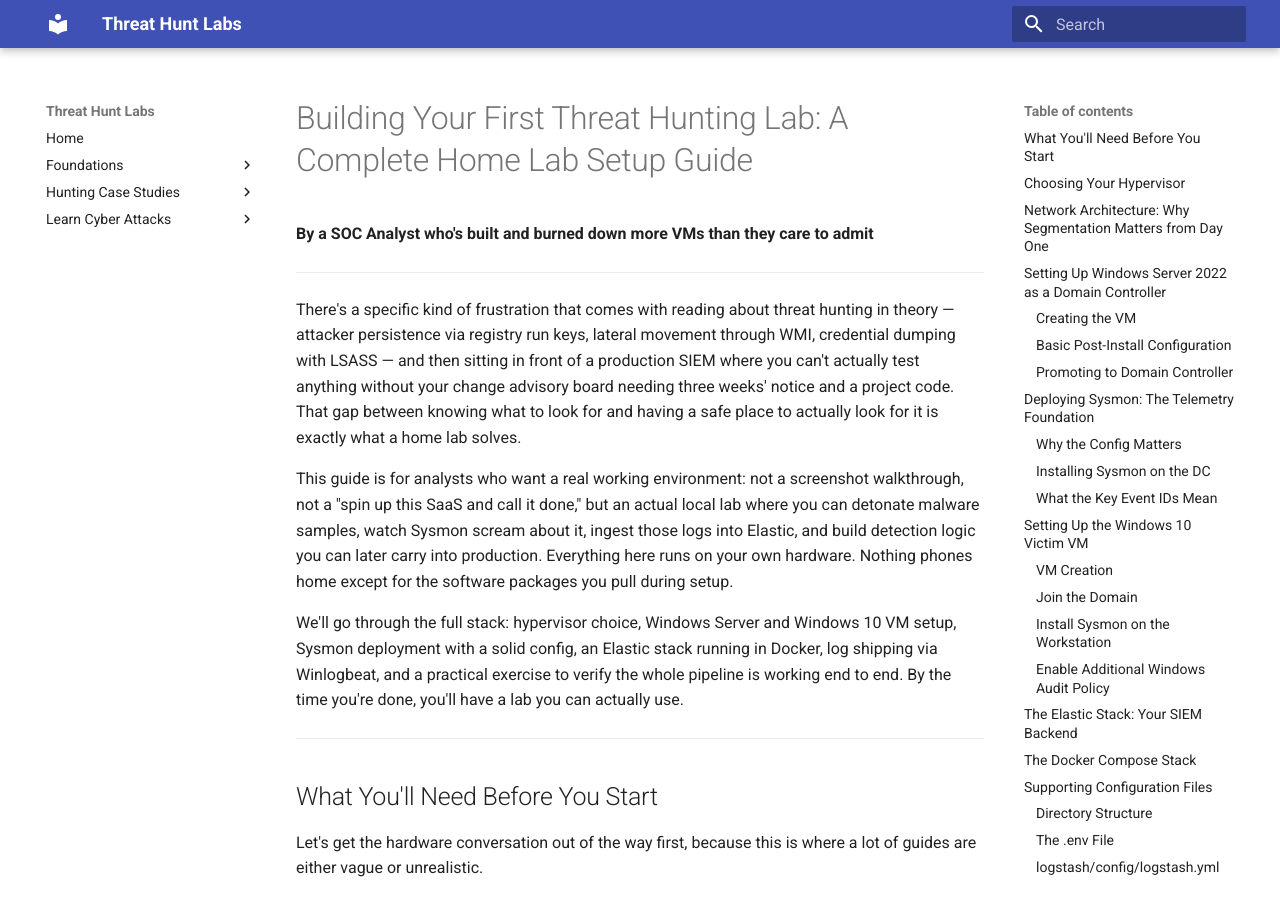
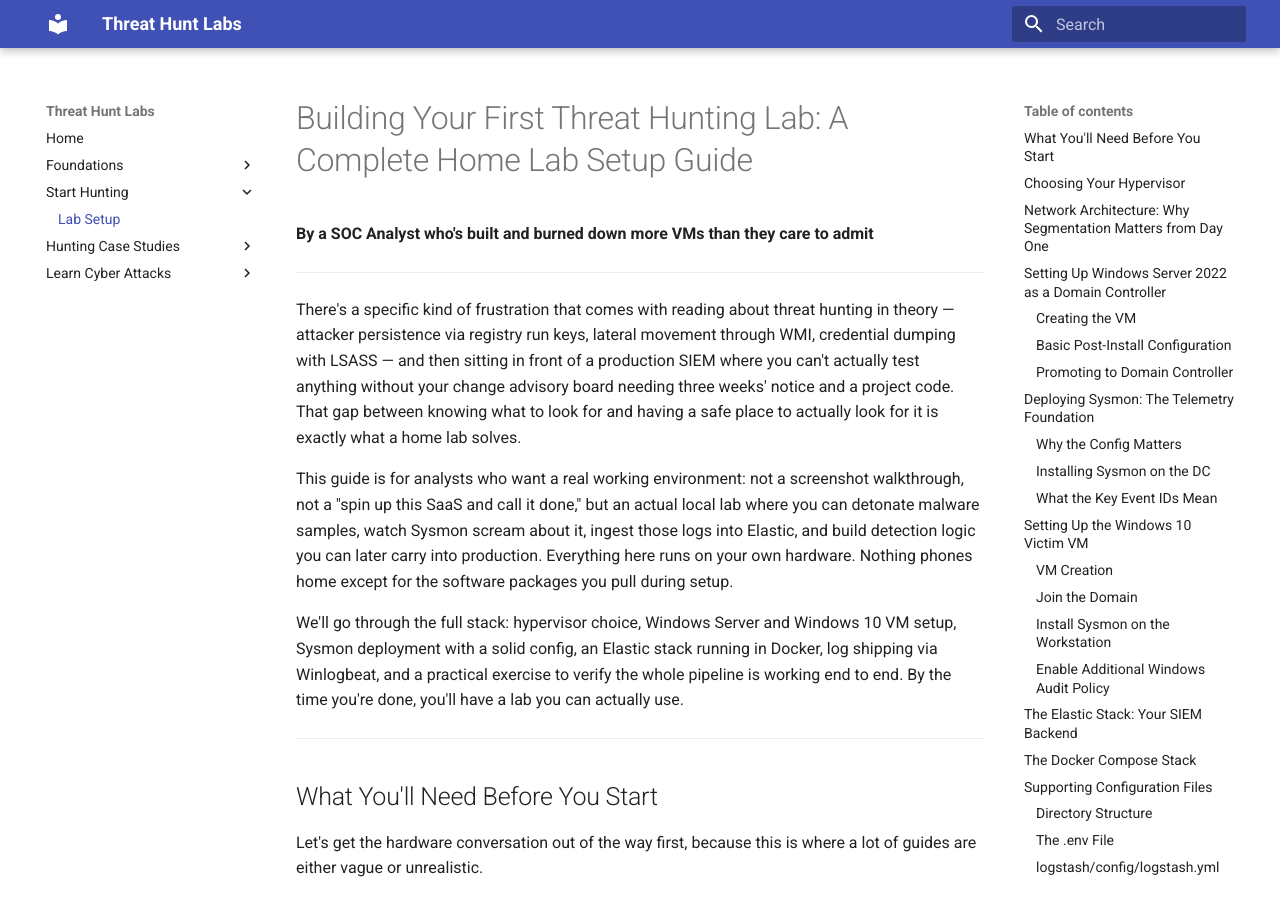
Before and after one commit to pbmundas/ThreatHuntingLabs, an MkDocs documentation site: the page built from docs/Start-Hunting/threat-hunting-lab.md, in a window 1280 px wide and 900 px high. Built offline with MkDocs 1.6.1 and Material for MkDocs 9.7.7, drawn with Linux system fonts in a browser that asks for light colours.

Commit message:
Update mkdocs.yml

```diff
--- a/mkdocs.yml
+++ b/mkdocs.yml
@@ -40,8 +40,9 @@ nav:
       - Mindset: foundations/The-Threat-Hunting-Mindset-Thinking-Like-an-Attacker.md
       - Maturity Model: foundations/The-Threat-Hunting-Maturity-Model-Explained.md
 
-  #- MITRE ATT&CK:
-  #    - Introduction: mitre/introduction.md
+  - Start Hunting:
+      - Lab Setup: Start-Hunting/threat-hunting-lab.md
+
 
   - Hunting Case Studies:
      - Solarwind Supply Chain Attack: case-studies/hunting-the-SolarWinds-supply-chain-attack.md
```
